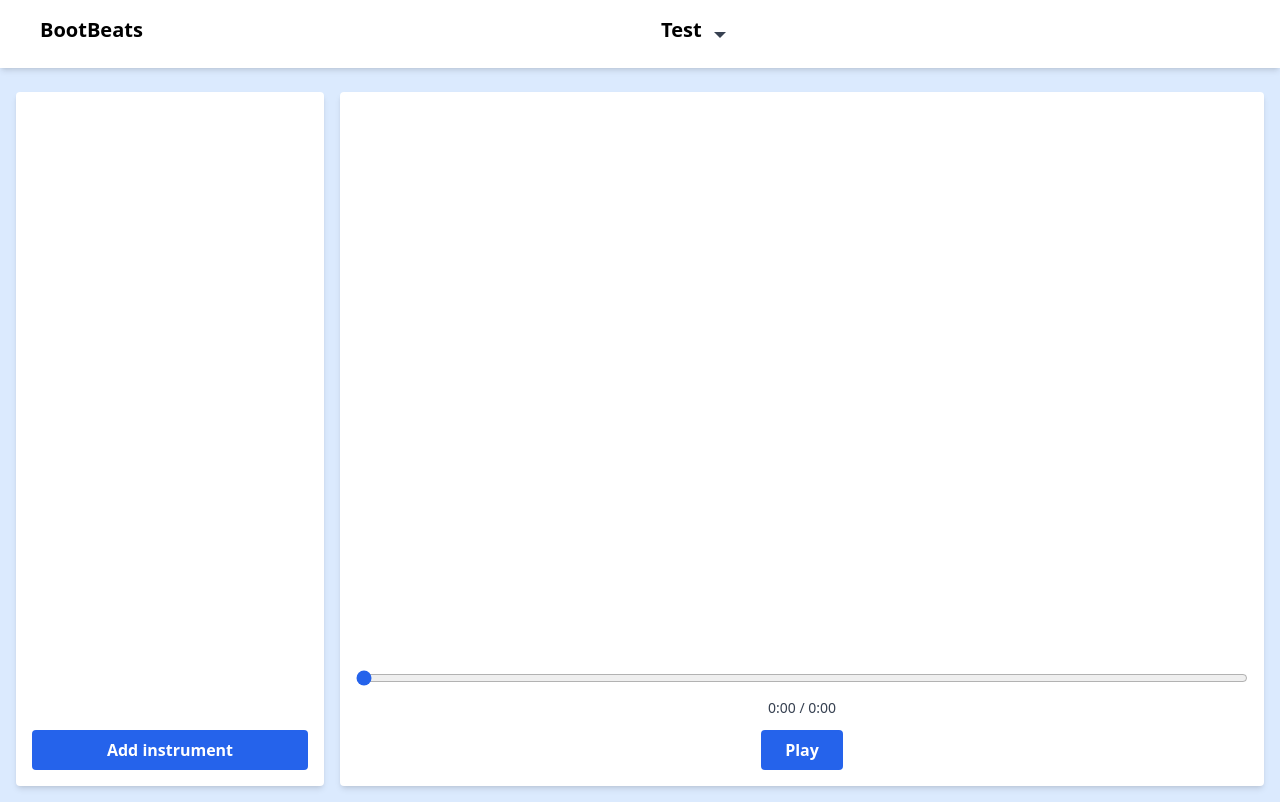
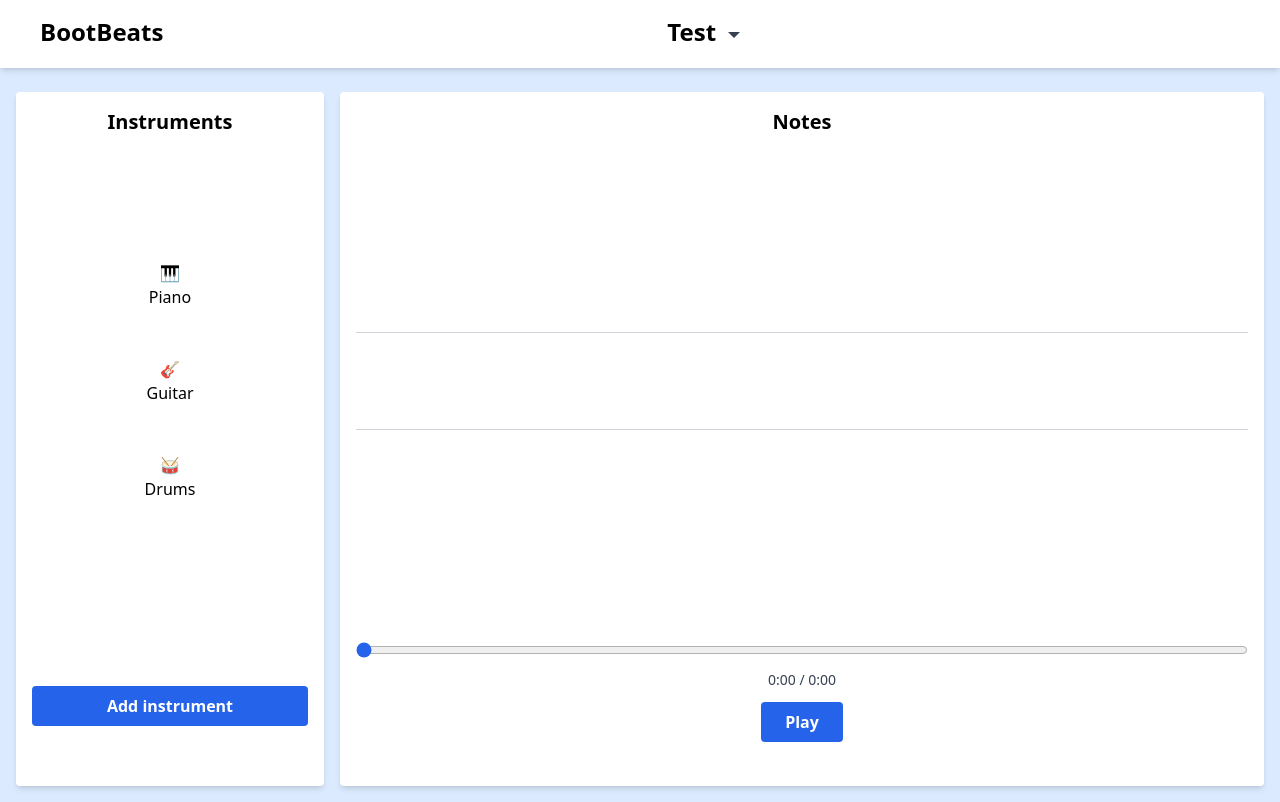
Before and after one commit to riessss/BootBeats, a Flask app: page /songs in a window 1280 px wide. Run offline with Flask 3, Linux system fonts and the light colour scheme; some libraries are stand-ins or nearby versions.

Commit message:
Finished the UI layout

```diff
--- a/app/templates/index.html
+++ b/app/templates/index.html
@@ -11,10 +11,10 @@
     <header class="bg-white text-black shadow-md px-6 py-4">
       <div class="flex flex-row">
         <div class="pl-4">
-            <h1 class="text-xl font-semibold">BootBeats</h1>
+            <h1 class="text-2xl font-semibold">BootBeats</h1>
         </div>
         <div class="max-w-7xl mx-auto flex justify-center">
-            <h1 id="songTitle" class="text-xl font-semibold">Test</h1>
+            <h1 id="songTitle" class="text-2xl font-semibold">Test</h1>
             <button id="arrowBtn" class="p-2 rounded-full hover:bg-gray-100">
                 <svg id="arrowIcon" class="w-5 h-5 text-gray-700 transition-transform duration-200" fill="currentColor" viewBox="0 0 20 20">
                     <path fill-rule="evenodd" d="M10 14l-6-6h12l-6 6z" clip-rule="evenodd" />
@@ -26,14 +26,38 @@
     <main class="overflow-auto pt-2">
       <div class="flex h-[calc(100dvh-4.6rem)] p-4 gap-4">
         <div class="w-1/4 bg-white h-full flex flex-col rounded shadow-md">
-          <div class="h-full flex flex-col justify-end p-4">
+          <div class="h-full flex flex-col justify-between p-4">
+            <div class="text-center">
+              <h1 class="text-xl font-semibold">Instruments</h1>
+            </div>
+            <div class="flex flex-col items-center">
+              <div class="flex-shrink-0 bg-white p-4 w-32 h-24 text-center">
+                🎹<br />Piano
+              </div>
+              <div class="flex-shrink-0 bg-white p-4 w-32 h-24 text-center">
+                🎸<br />Guitar
+              </div>
+              <div class="flex-shrink-0 bg-white p-4 w-32 h-24 text-center">
+                🥁<br /> Drums
+              </div>
+            </div>
+            <div class="h-32 flex flex-col align-center justify-center">
               <button class="bg-blue-600 hover:bg-blue-700 text-white font-semibold py-2 px-3 rounded">
                 Add instrument
               </button>
             </div>
           </div>
+        </div>
         <div class="w-3/4 bg-white h-full flex flex-col rounded shadow-md">
-          <div class="mt-4 flex flex-col items-center justify-end p-4 w-full space-y-3 overflow-auto flex-grow">
+          <div class="h-full flex flex-col justify-between p-4">
+            <div class="text-center">
+              <h1 class="text-xl font-semibold">Notes</h1>
+            </div>
+            <div class="flex flex-col items-center">
+              <hr class="border-t border-gray-300 w-full my-12" />
+              <hr class="border-t border-gray-300 w-full my-12" />
+            </div>
+            <div class="h-32 mt-4 flex flex-col items-center w-full space-y-3 overflow-auto h-30">
               <input id="seekBar" type="range" min="0" value="0" step="1"
                      class="w-full accent-blue-600 rounded cursor-pointer" />
 
@@ -48,6 +72,7 @@
             </div>
           </div>
         </div>
+      </div>
     </main>
 </body>
 
```
Lines whose indentation alone changed are shown as unchanged.
